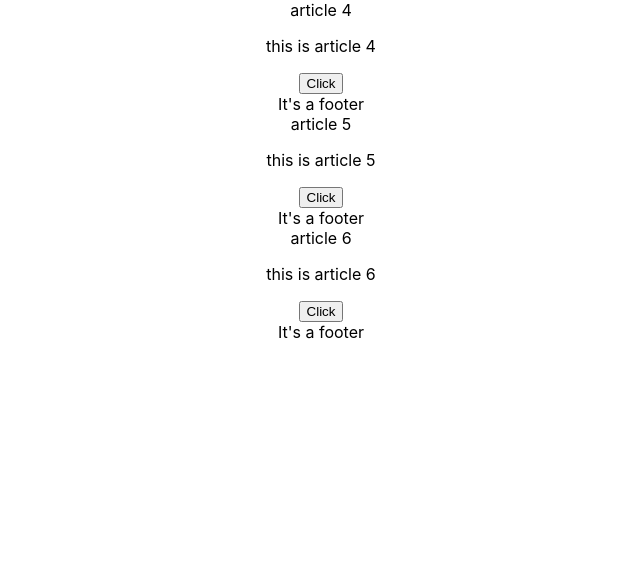
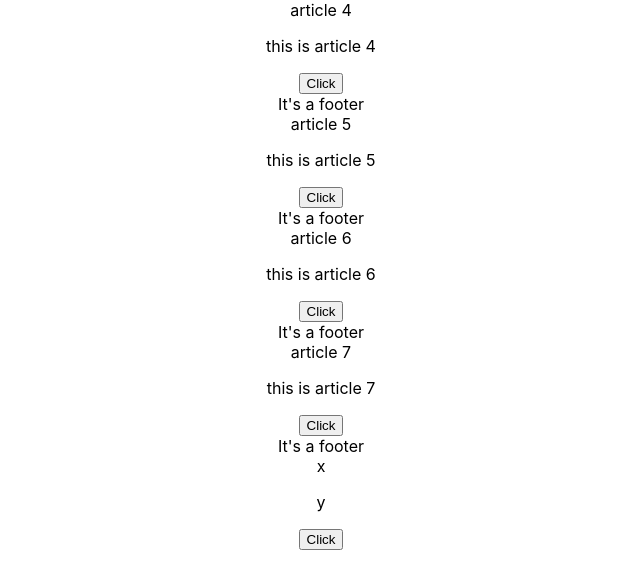
Before and after one commit to maryamghorbani/LearnReactJs, a React (Create React App) app: page / in a window 1280 px wide. Shown: the top 588 px of the page, without its empty margins (319-959 px from the left). Built offline with nearby package versions, Linux system fonts and the light colour scheme.

Commit message:
add Thumbnail to App.js

```diff
--- a/src/App.js
+++ b/src/App.js
@@ -61,6 +61,7 @@ function App() {
             { id : 1 , title : 'article 1' , body : 'this is article 1'},
             { id : 2 , title : 'article 2' , body : 'this is article 2'},
             { id : 3 , title : 'article 3' , body : 'this is article 3'},
+            { id : 4 , title : 'article 4' , body : 'this is article 4'},
         ]
     })
 
@@ -70,6 +71,7 @@ function App() {
                 { id : 4 , title : 'article 4' , body : 'this is article 4'},
                 { id : 5 , title : 'article 5' , body : 'this is article 5'},
                 { id : 6 , title : 'article 6' , body : 'this is article 6'},
+                { id : 7 , title : 'article 7' , body : 'this is article 7'},
             ]
         })
     }, 2000);
@@ -79,6 +81,7 @@ function App() {
             {
                 stateArticle.articles.map(article => <Card title={article.title} body={article.body} />)
             }
+            <Thumbnail title="x" body="y" />
         </div>
     );
 }
```
